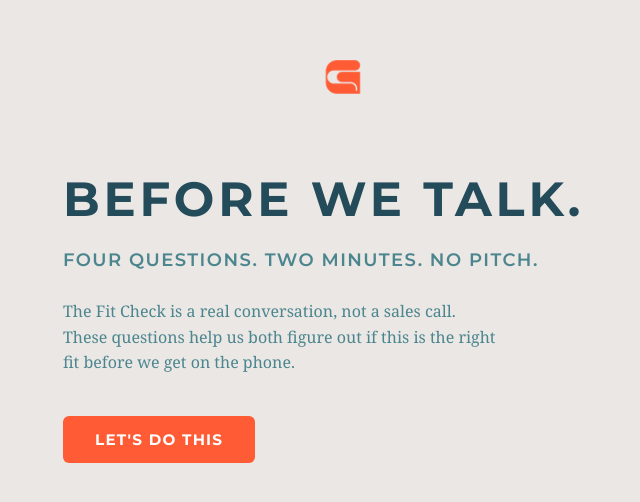
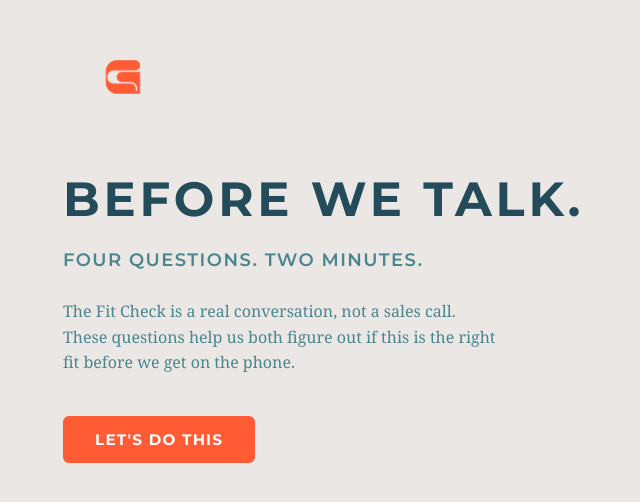
Before and after one commit to GoodyearforChange/gfc-fit-check, a website: page public/index.html in a window 1280 px wide. Shown: the part 160-662 px from the top of the page, without its empty margins (297-937 px from the left). Drawn offline with Linux system fonts and the light colour scheme.

Commit message:
GFC Fit Check qualifier app

```diff
--- a/public/index.html
+++ b/public/index.html
@@ -264,9 +264,9 @@
 
     <!-- Screen 0: Landing -->
     <div id="screen-landing" class="screen active landing">
-      <img src="/goodyear_monogram.png" alt="Goodyear For Change" style="display: block; max-width: 120px; margin: 0 auto 24px;">
+      <img src="/goodyear_monogram.png" alt="Goodyear For Change" style="display: block; max-width: 120px; margin: 0 0 24px;">
       <h1>Before we talk.</h1>
-      <p class="subhead">Four questions. Two minutes. No pitch.</p>
+      <p class="subhead">Four questions. Two minutes.</p>
       <p class="body-text">The Fit Check is a real conversation, not a sales call. These questions help us both figure out if this is the right fit before we get on the phone.</p>
       <button class="btn" onclick="showScreen('screen-info')">Let's do this</button>
     </div>
```
Also changed, not shown: 1 other file.
